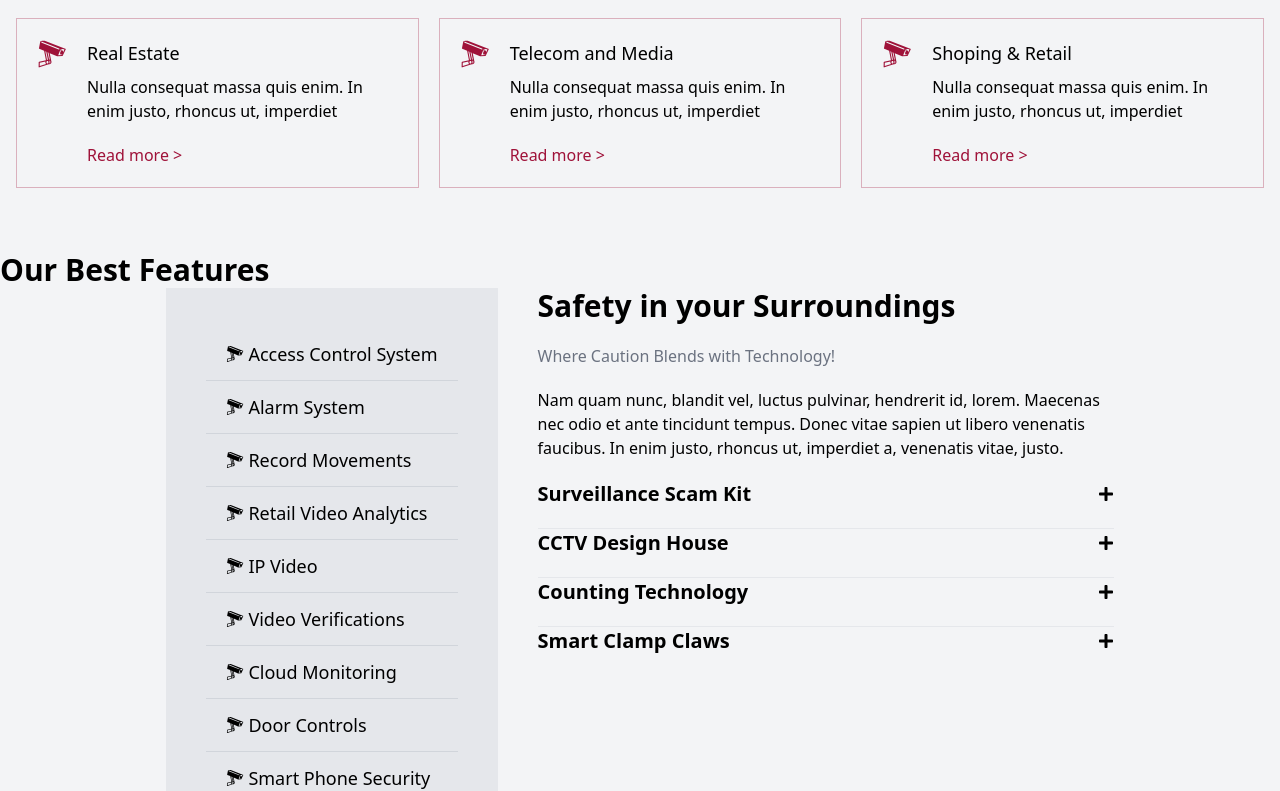
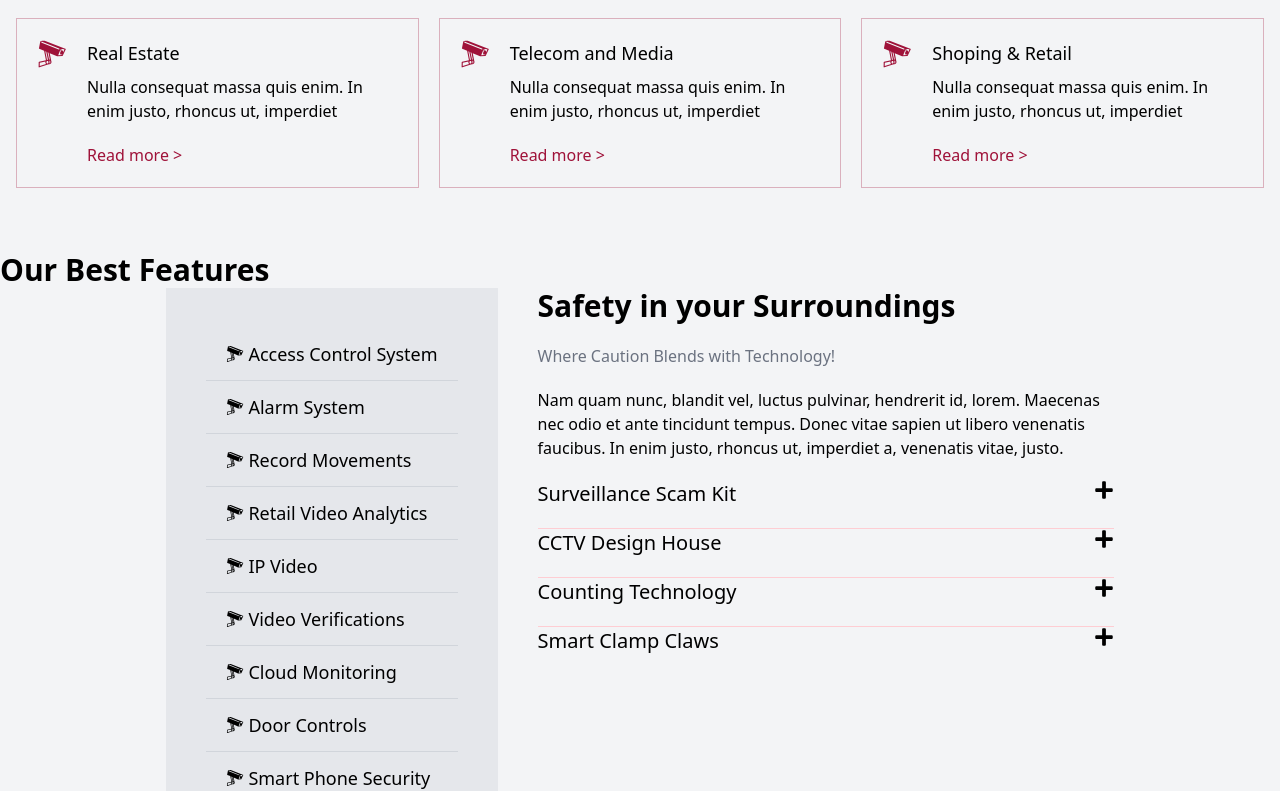
Before and after one commit to rockyessel/Finlac-I.T-Engineering-Ltd, a Next.js app: page / in a window 1280 px wide. Shown: the part 2006-2797 px from the top of the page. Built offline with nearby package versions, Linux system fonts and the light colour scheme.

Commit message:
almost done with the project

```diff
--- a/components/accordion-card.tsx
+++ b/components/accordion-card.tsx
@@ -1,4 +1,5 @@
 import React from 'react';
+import { useRouter } from 'next/router';
 import { FaMinus, FaPlus } from 'react-icons/fa';
 
 interface Props {
@@ -8,10 +9,15 @@ interface Props {
   }[];
 }
 
-const AccordionCard = (props: any) => {
+const AccordionCard = (props: Props) => {
   const [clicked, setClicked] = React.useState<number | null>(0 || null);
 
-  console.log(props);
+  const isTrue: string =
+    useRouter().asPath.split('/')[1] === 'contact-us'
+      ? 'grid grid-cols-1 md:grid-cols-2 gap-5 text-md  divide-y divide-rose-200 '
+      : 'w-full flex divide-y divide-rose-200 flex-col gap-5 text-xl';
+
+  console.log(isTrue);
 
   const toggle = (index: number) => {
     if (clicked === index) {
@@ -22,15 +28,15 @@ const AccordionCard = (props: any) => {
   };
 
   return (
-    <ul className='w-full flex divide-y flex-col gap-5'>
+    <ul className={`${isTrue}`}>
       {props?.data?.map((data, index) => (
         <li key={index}>
           <button
             onClick={() => toggle(index)}
-            className='w-full flex items-center justify-between'
+            className='w-full flex text-left justify-between'
           >
             <h1
-              className={`hover:text-rose-800 font-extrabold text-xl ${
+              className={`hover:text-rose-800 font-medium ${
                 clicked === index ? 'text-rose-800' : ''
               }`}
             >
--- a/components/navbar.tsx
+++ b/components/navbar.tsx
@@ -21,10 +21,6 @@ const Navbar = (): JSX.Element => {
     {
       name: 'Services',
       url: '/services',
-    },
-    {
-      name: 'Bookings',
-      url: '/bookings',
     },
     {
       name: 'Contact us',
@@ -89,7 +85,10 @@ const Navbar = (): JSX.Element => {
               <ul className='flex flex-col uppercase divide-gray-800 items-start gap-8 bg-rose-800 w-full h-full'>
                 {menuLink.map((link, index) => (
                   <Link key={index} href={link?.url}>
-                    <li className='inline-flex justify-start items-center gap-2  hover:text-gray-500  duration-700 cursor-pointer w-full li text-center hover:border-none'>
+                    <li
+                      onClick={handleState}
+                      className='inline-flex justify-start items-center gap-2  hover:text-gray-500  duration-700 cursor-pointer w-full li text-center hover:border-none'
+                    >
                       <div>
                         <span className='font-extrabold text-gray-200'>
                           0{index + 1}
--- a/package.json
+++ b/package.json
@@ -13,6 +13,7 @@
     "@types/node": "18.11.18",
     "@types/react": "18.0.26",
     "@types/react-dom": "18.0.10",
+    "nextjs-progressbar": "^0.0.16",
     "daisyui": "^2.46.1",
     "eslint": "8.31.0",
     "eslint-config-next": "13.1.1",
--- a/pages/_app.tsx
+++ b/pages/_app.tsx
@@ -3,10 +3,12 @@ import Navbar from '../components/navbar';
 import React from 'react';
 import '../styles/globals.css';
 import type { AppProps } from 'next/app';
+import NextNProgress from 'nextjs-progressbar';
 
 export default function App({ Component, pageProps }: AppProps) {
   return (
     <React.Fragment>
+      <NextNProgress color={'#d1d5db'} />
       <Navbar />
       <Component {...pageProps} />
 
--- a/pages/contact-us.tsx
+++ b/pages/contact-us.tsx
@@ -42,7 +42,7 @@ const ContactUs = () => {
     },
   ];
 
-  const help_data:{question:string, answer:string}[] = [
+  const help_data: { question: string; answer: string }[] = [
     {
       question: 'What is CCTV and how does it work?',
       answer: `CCTV stands for closed-circuit television and is a system of video cameras used for surveillance. These cameras capture footage which is then transmitted to a monitor or set of monitors for viewing.`,
@@ -263,7 +263,7 @@ const ContactUs = () => {
         </div>
       </section>
 
-      <section className='px-4'>
+      <section className='px-4 flex-col gap-4'>
         <section>
           <p className='text-xl w-full md:text-2xl lg:text-3xl font-bold z-[100] lg:max-w-lg'>
             Here are some FAQs to help you.
@@ -275,12 +275,8 @@ const ContactUs = () => {
           </p>
         </section>
 
-        <section>
-          <div className='grid grid-cols-1 md:grid-cols-2 lg:grid-cols-3 md:justify-items-center gap-5'>
-            {help_data?.map((data, index) => (
-              <AccordionCard key={index} data={data} />
-            ))}
-          </div>
+        <section className=''>
+          <AccordionCard data={help_data} />
         </section>
       </section>
     </div>
```
Also changed, not shown: 1 other file (tests, documents, lock files or other folders).
